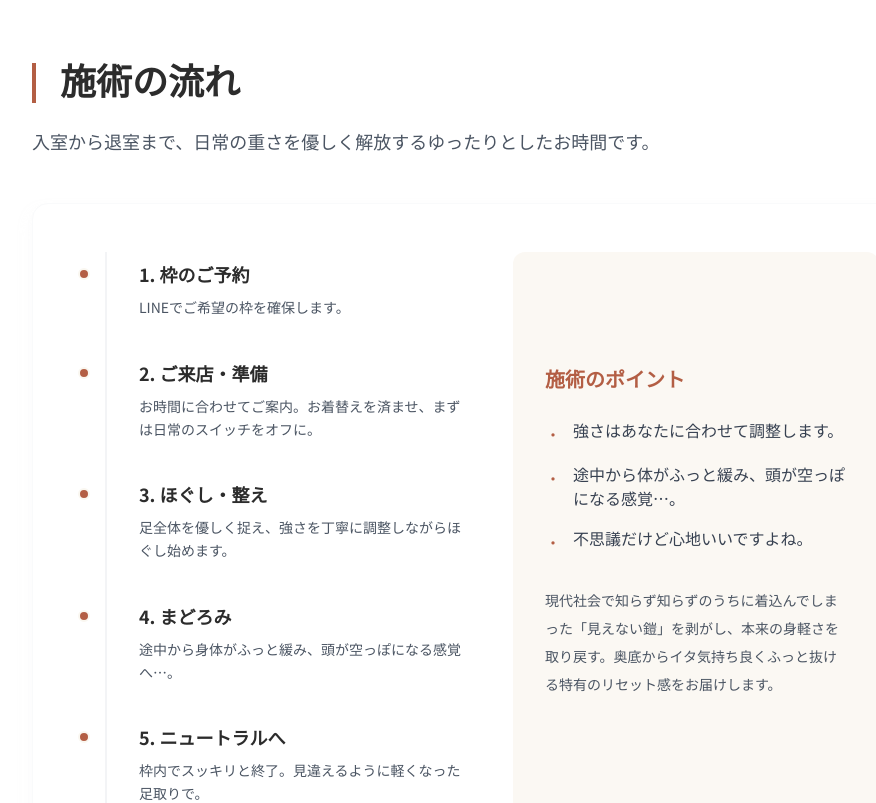
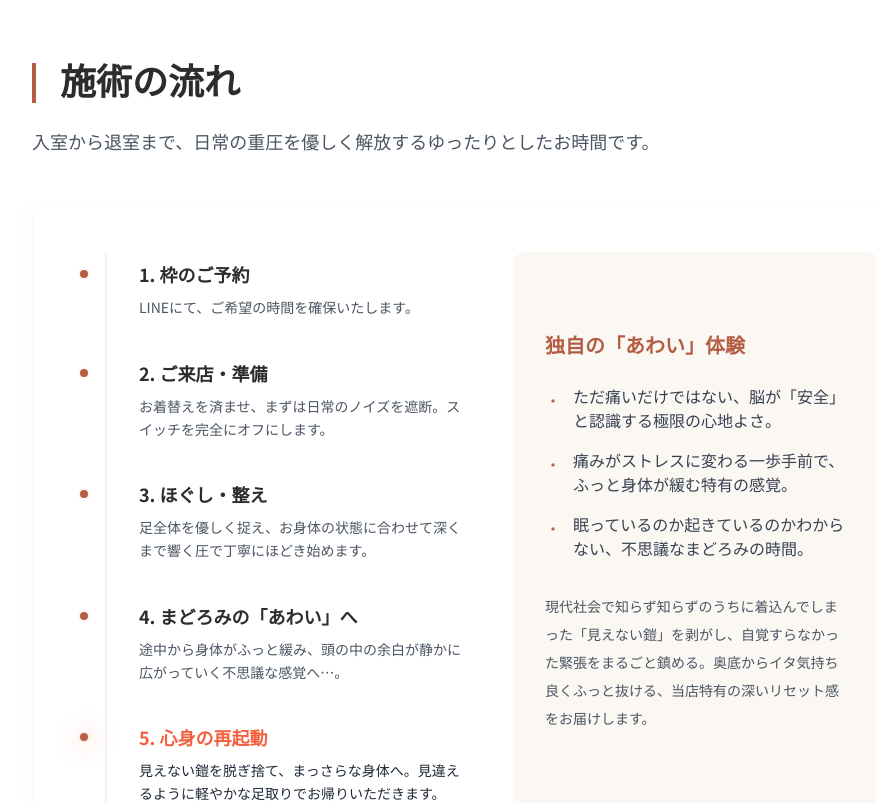
Before and after one commit to ashiyafukusuke/fukusuke2, a Next.js app: page / in a window 1280 px wide. Shown: the part 2500-3303 px from the top of the page, without its empty margins (160-1036 px from the left). Built offline with nearby package versions, Linux system fonts and the light colour scheme.

Commit message:
Add files via upload

```diff
--- a/src/components/Footer.tsx
+++ b/src/components/Footer.tsx
@@ -33,7 +33,7 @@ export default function Footer() {
           whileHover={{ scale: 1.05 }}
           whileTap={{ scale: 0.95 }}
           href="#"
-          className="inline-flex items-center justify-center bg-terracotta hover:bg-[#9E523A] text-white font-bold py-4 px-16 rounded-full transition-colors duration-300 shadow-xl shadow-terracotta/30 text-lg tracking-wider"
+          className="inline-flex items-center justify-center bg-gradient-to-r from-vitality to-terracotta hover:from-[#FF7A50] hover:to-[#C6674B] text-white font-bold py-4 px-16 rounded-full transition-all duration-300 shadow-xl shadow-vitality/30 hover:shadow-vitality/50 text-lg tracking-wider"
         >
           LINEで予約する
         </motion.a>
--- a/src/components/Process.tsx
+++ b/src/components/Process.tsx
@@ -3,11 +3,11 @@ import { motion } from "framer-motion";
 
 export default function Process() {
   const steps = [
-    { title: "1. 枠のご予約", desc: "LINEでご希望の枠を確保します。" },
-    { title: "2. ご来店・準備", desc: "お時間に合わせてご案内。お着替えを済ませ、まずは日常のスイッチをオフに。" },
-    { title: "3. ほぐし・整え", desc: "足全体を優しく捉え、強さを丁寧に調整しながらほぐし始めます。" },
-    { title: "4. まどろみ", desc: "途中から身体がふっと緩み、頭が空っぽになる感覚へ…。" },
-    { title: "5. ニュートラルへ", desc: "枠内でスッキリと終了。見違えるように軽くなった足取りで。" }
+    { title: "1. 枠のご予約", desc: "LINEにて、ご希望の時間を確保いたします。" },
+    { title: "2. ご来店・準備", desc: "お着替えを済ませ、まずは日常のノイズを遮断。スイッチを完全にオフにします。" },
+    { title: "3. ほぐし・整え", desc: "足全体を優しく捉え、お身体の状態に合わせて深くまで響く圧で丁寧にほどき始めます。" },
+    { title: "4. まどろみの「あわい」へ", desc: "途中から身体がふっと緩み、頭の中の余白が静かに広がっていく不思議な感覚へ…。" },
+    { title: "5. 心身の再起動", desc: "見えない鎧を脱ぎ捨て、まっさらな身体へ。見違えるように軽やかな足取りでお帰りいただきます。" }
   ];
 
   return (
@@ -28,25 +28,33 @@ export default function Process() {
           transition={{ delay: 0.2 }}
           className="text-gray-600 mb-12 text-lg"
         >
-          入室から退室まで、日常の重さを優しく解放するゆったりとしたお時間です。
+          入室から退室まで、日常の重圧を優しく解放するゆったりとしたお時間です。
         </motion.p>
 
         <div className="bg-paper p-8 md:p-12 rounded-2xl shadow-lg shadow-gray-100/50 border border-gray-50 flex flex-col md:flex-row gap-12 relative overflow-hidden">
 
           <div className="md:w-1/2 relative border-l-2 border-gray-100 ml-4 md:ml-6 space-y-10 py-2 z-10">
-            {steps.map((step, idx) => (
+            {steps.map((step, idx) => {
+              const isLast = idx === steps.length - 1;
+              return (
                 <motion.div
                   key={idx}
                   initial={{ opacity: 0, x: -20 }}
                   whileInView={{ opacity: 1, x: 0 }}
                   viewport={{ once: true, margin: "-50px" }}
                   transition={{ duration: 0.5, delay: idx * 0.15 }}
-                className="relative pl-8 timeline-dot group"
+                  className={`relative pl-8 timeline-dot group ${isLast ? 'mt-12' : ''}`}
                 >
-                <h4 className="text-lg font-bold text-ink mb-2 group-hover:text-terracotta transition-colors duration-300">{step.title}</h4>
-                <p className="text-gray-600 text-sm leading-relaxed">{step.desc}</p>
+                  {isLast && (
+                    <div className="absolute -left-8 top-1 w-6 h-6 bg-vitality/20 rounded-full blur-md animate-pulse"></div>
+                  )}
+                  <h4 className={`text-lg font-bold mb-2 transition-colors duration-300 ${isLast ? 'text-vitality group-hover:text-orange-500' : 'text-ink group-hover:text-terracotta'}`}>
+                    {step.title}
+                  </h4>
+                  <p className={`text-sm leading-relaxed ${isLast ? 'text-gray-800 font-medium' : 'text-gray-600'}`}>{step.desc}</p>
                 </motion.div>
-            ))}
+              );
+            })}
           </div>
 
           <motion.div
@@ -56,23 +64,23 @@ export default function Process() {
             transition={{ duration: 0.6, delay: 0.3 }}
             className="md:w-1/2 flex flex-col justify-center bg-offwhite/80 p-8 rounded-xl z-10"
           >
-            <h4 className="text-xl font-serif font-bold text-terracotta mb-6">施術のポイント</h4>
+            <h4 className="text-xl font-serif font-bold text-terracotta mb-6">独自の「あわい」体験</h4>
             <ul className="space-y-4 text-gray-700">
               <li className="flex items-start">
                 <span className="text-terracotta mr-3 mt-1">・</span>
-                <span>強さはあなたに合わせて調整します。</span>
+                <span>ただ痛いだけではない、脳が「安全」と認識する極限の心地よさ。</span>
               </li>
               <li className="flex items-start">
                 <span className="text-terracotta mr-3 mt-1">・</span>
-                <span>途中から体がふっと緩み、頭が空っぽになる感覚…。</span>
+                <span>痛みがストレスに変わる一歩手前で、ふっと身体が緩む特有の感覚。</span>
               </li>
               <li className="flex items-start">
                 <span className="text-terracotta mr-3 mt-1">・</span>
-                <span>不思議だけど心地いいですよね。</span>
+                <span>眠っているのか起きているのかわからない、不思議なまどろみの時間。</span>
               </li>
             </ul>
             <p className="mt-8 text-gray-600 text-sm leading-loose">
-              現代社会で知らず知らずのうちに着込んでしまった「見えない鎧」を剥がし、本来の身軽さを取り戻す。奥底からイタ気持ち良くふっと抜ける特有のリセット感をお届けします。
+              現代社会で知らず知らずのうちに着込んでしまった「見えない鎧」を剥がし、自覚すらなかった緊張をまるごと鎮める。奥底からイタ気持ち良くふっと抜ける、当店特有の深いリセット感をお届けします。
             </p>
           </motion.div>
 
--- a/tailwind.config.ts
+++ b/tailwind.config.ts
@@ -14,6 +14,7 @@ const config: Config = {
         terracotta: '#B35E44',
         olive: '#8A9A86',
         paper: '#FFFFFF',
+        vitality: '#F2613F', // 再起動（リブート）と活力を象徴するアクセントカラー
       },
       fontFamily: {
         sans: ['var(--font-noto-sans)', 'sans-serif'],
```
Lines whose indentation alone changed are shown as unchanged.
